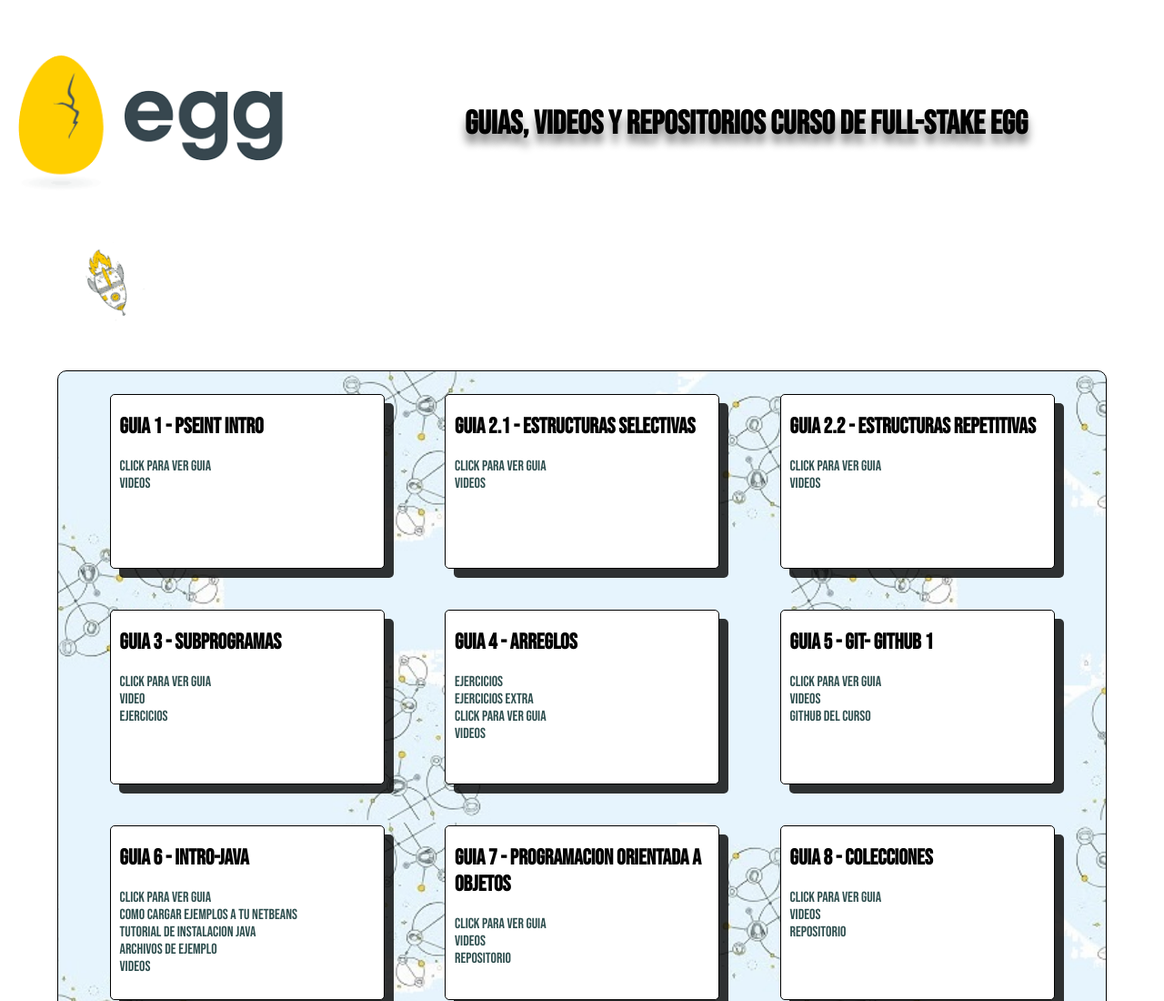
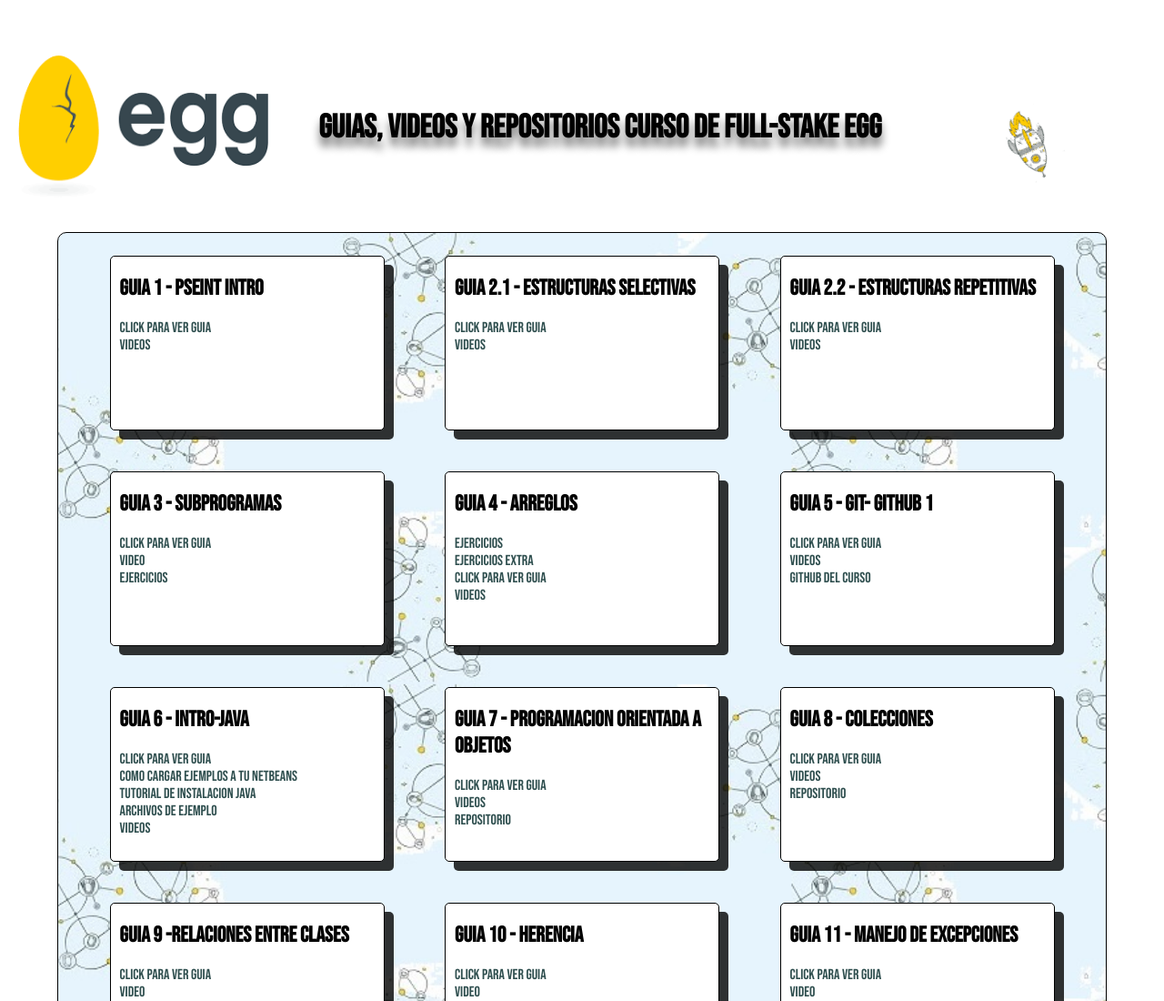
Before and after one commit to jsalias/Guias-Egg, a plain HTML site: page index.html in a window 1280 px wide. Shown: the top 1100 px of the page at 91% size. Drawn offline with Linux system fonts and the light colour scheme; a script that the page names is missing.

Commit message:
cuarto commit

```diff
--- a/style.css
+++ b/style.css
@@ -34,7 +34,7 @@ header{
 #titulo{
     display: flex;
     margin: auto;
-    margin-right: 150px;
+    margin-right: 50px;
     margin-left: 20px;
  text-shadow: 0px 10px 10px gray;
 
@@ -85,6 +85,7 @@ header{
       100% {
         transform: translate(-50%, 50%) rotate(360deg);
       }
+
   }
 
 
```
